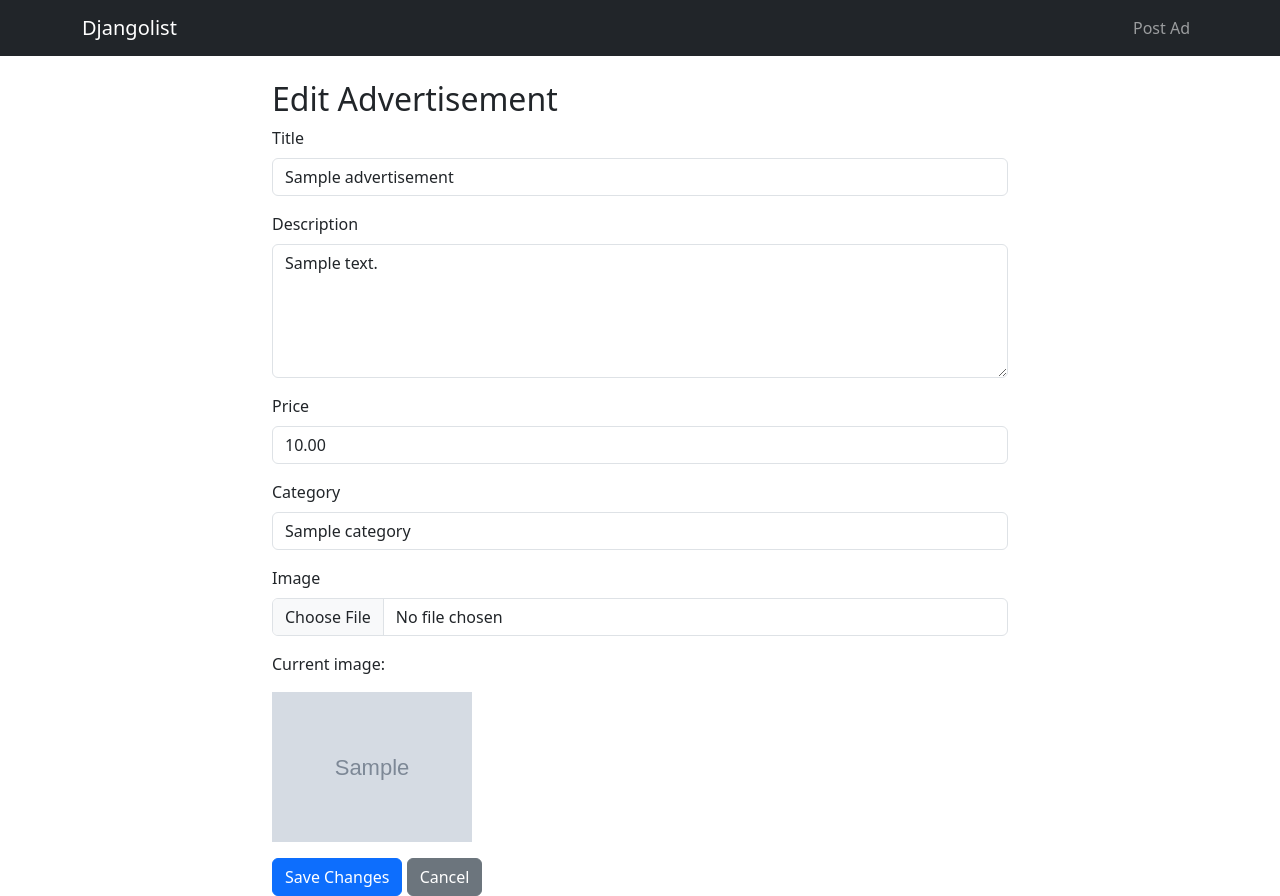
After one commit to bvedant/djangolist, a Django app: page /1/edit/ in a window 1280 px wide. The commit adds this page. Run offline with Django 5.2, Linux system fonts and the light colour scheme; a user stored in the database is signed in; tables that the repository leaves empty hold one stand-in row (values such as "Sample post"); grey boxes marked "Sample" are stand-in pictures.

Commit message:
Add advertisement editing functionality
- Add edit button on detail page for ad owners
- Create new edit.html template with edit form
- Add edit URL pattern and view function
- Implement permission check to ensure only sellers can edit their ads
- Remove unused categories context in ad_create view

```diff
--- a/ads/templates/ads/detail.html
+++ b/ads/templates/ads/detail.html
@@ -11,6 +11,12 @@
 
         <h1>{{ ad.title }}</h1>
         <p class="lead">${{ ad.price }}</p>
+
+        {% if user == ad.seller %}
+        <div class="mb-3">
+            <a href="{% url 'ads:edit' ad.pk %}" class="btn btn-primary">Edit Advertisement</a>
+        </div>
+        {% endif %}
 
         <div class="card mb-4">
             <div class="card-body">
--- /dev/null
+++ b/ads/templates/ads/edit.html
@@ -0,0 +1,31 @@
+{% extends 'ads/base.html' %}
+
+{% block title %}Edit {{ ad.title }} - Djangolist{% endblock %}
+
+{% block content %}
+<div class="row">
+    <div class="col-md-8 offset-md-2">
+        <h2>Edit Advertisement</h2>
+        <form method="post" enctype="multipart/form-data">
+            {% csrf_token %}
+            {% for field in form %}
+            <div class="mb-3">
+                <label for="{{ field.id_for_label }}" class="form-label">{{ field.label }}</label>
+                {{ field.errors }}
+                {{ field }}
+            </div>
+            {% endfor %}
+
+            {% if ad.image %}
+            <div class="mb-3">
+                <p>Current image:</p>
+                <img src="{{ ad.image.url }}" alt="{{ ad.title }}" class="img-fluid" style="max-width: 200px;">
+            </div>
+            {% endif %}
+
+            <button type="submit" class="btn btn-primary">Save Changes</button>
+            <a href="{% url 'ads:detail' ad.pk %}" class="btn btn-secondary">Cancel</a>
+        </form>
+    </div>
+</div>
+{% endblock %}
--- a/ads/urls.py
+++ b/ads/urls.py
@@ -7,4 +7,5 @@ urlpatterns = [
     path('', views.ad_list, name='list'),
     path('<int:pk>/', views.ad_detail, name='detail'),
     path('create/', views.ad_create, name='create'),
+    path('<int:pk>/edit/', views.ad_edit, name='edit'),
 ]
--- a/ads/views.py
+++ b/ads/views.py
@@ -27,8 +27,22 @@ def ad_create(request):
     else:
         form = AdvertisementForm()
 
-    categories = Category.objects.all()
-    return render(request, 'ads/create.html', {
-        'form': form,
-        'categories': categories
-    })
+    return render(request, 'ads/create.html', {'form': form})
+
+@login_required
+def ad_edit(request, pk):
+    advertisement = get_object_or_404(Advertisement, pk=pk)
+
+    # Check if the user is the seller
+    if request.user != advertisement.seller:
+        return redirect('ads:detail', pk=pk)
+
+    if request.method == 'POST':
+        form = AdvertisementForm(request.POST, request.FILES, instance=advertisement)
+        if form.is_valid():
+            form.save()
+            return redirect('ads:detail', pk=pk)
+    else:
+        form = AdvertisementForm(instance=advertisement)
+
+    return render(request, 'ads/edit.html', {'form': form, 'ad': advertisement})
```
